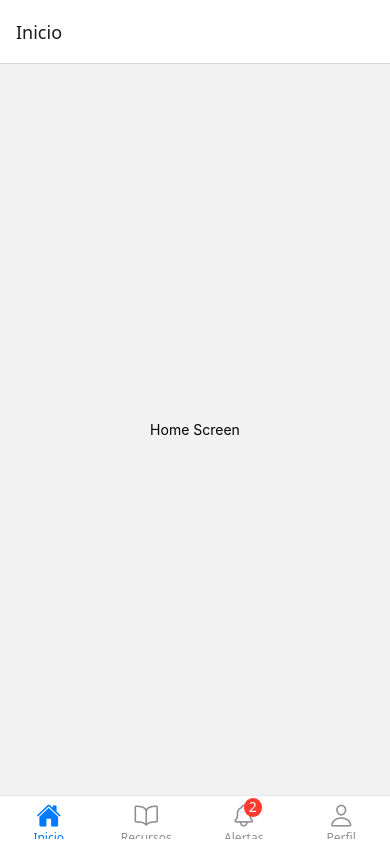
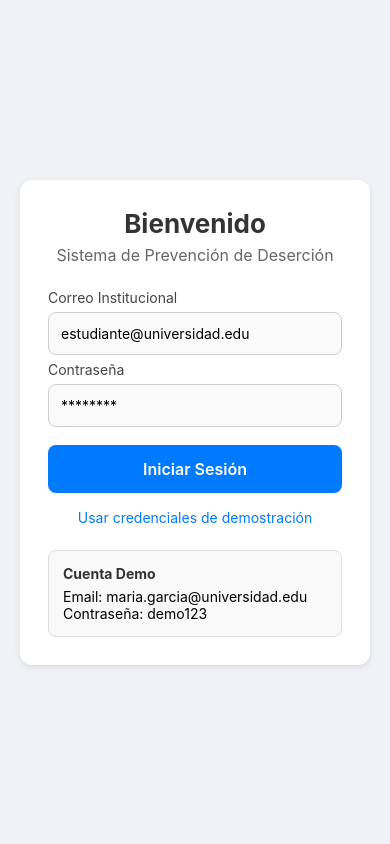
Before and after one commit to Re-L77/ModeloPrevenci-nDeserci-nUniversitaria, a React Native app in the folder ProyectoIntegrador/: screen /Login in a window 390 px wide. Built offline with nearby package versions, Linux system fonts and the light colour scheme.

Commit message:
Primera pantalla funcional

```diff
--- a/ProyectoIntegrador/src/controllers/UserController.js
+++ b/ProyectoIntegrador/src/controllers/UserController.js
@@ -1,5 +1,6 @@
 // Controlador de Usuario
 // Maneja la lógica de negocio relacionada con usuarios
+import { API_BASE_URL } from '../utils/constants';
 
 class UserController {
     constructor() {
@@ -13,4 +14,40 @@ class UserController {
     // etc.
 }
 
+export async function loginUser(email, password) {
+  if (!email || !password) return false;
+
+  // Credenciales demo locales
+  if (email.toLowerCase() === 'maria.garcia@universidad.edu' && password === 'demo123') {
+    return {
+      success: true,
+      token: 'demo-token-123',
+      user: { name: 'Maria Garcia', email },
+    };
+  }
+
+  // Si tienes un backend configurado en API_BASE_URL, intenta autenticar
+  if (API_BASE_URL) {
+    try {
+      const res = await fetch(`${API_BASE_URL}/auth/login`, {
+        method: 'POST',
+        headers: { 'Content-Type': 'application/json' },
+        body: JSON.stringify({ email, password }),
+      });
+      if (!res.ok) return false;
+      const data = await res.json();
+      // Espera { token, user } o { success: true }
+      if (data && (data.token || data.success)) {
+        return { success: true, token: data.token, user: data.user || null };
+      }
+      return false;
+    } catch (err) {
+      console.warn('loginUser error:', err);
+      return false;
+    }
+  }
+
+  return false;
+}
+
 export default UserController;
--- a/ProyectoIntegrador/src/navigation/RootNavigator.js
+++ b/ProyectoIntegrador/src/navigation/RootNavigator.js
@@ -7,7 +7,7 @@ import AppNavigator from './AppNavigator';
 // Controla la navegación entre la app autenticada y no autenticada
 
 const RootNavigator = () => {
-    const [isAuthenticated, setIsAuthenticated] = useState(true);
+    const [isAuthenticated, setIsAuthenticated] = useState(false);
     const [loading, setLoading] = useState(true);
 
     useEffect(() => {
--- a/ProyectoIntegrador/src/utils/helpers.js
+++ b/ProyectoIntegrador/src/utils/helpers.js
@@ -2,9 +2,10 @@
 
 // TODO: Agregar funciones de validación, formateo, etc.
 
-export const validateEmail = (email) => {
-    // TODO: Implementar validación de email
-    return true;
+export function validateEmail(email) {
+  if (!email) return false;
+  const re = /^[^\s@]+@[^\s@]+\.[^\s@]+$/;
+  return re.test(String(email).toLowerCase());
 };
 
 export const formatDate = (date) => {
--- a/ProyectoIntegrador/src/views/LoginScreen.js
+++ b/ProyectoIntegrador/src/views/LoginScreen.js
@@ -1,23 +1,252 @@
-import React from 'react';
-import { View, Text, StyleSheet } from 'react-native';
+import React, { useState, useRef } from 'react';
+import {
+  View,
+  Text,
+  TextInput,
+  TouchableOpacity,
+  StyleSheet,
+  Alert,
+  ActivityIndicator,
+  Keyboard,
+} from 'react-native';
+import { useNavigation } from '@react-navigation/native';
+import { validateEmail } from '../utils/helpers';
+import { loginUser } from '../controllers/UserController';
 
-// Vista de Login
-// TODO: Implementar interfaz de login
+export default function LoginScreen() {
+  const navigation = useNavigation();
+  const passwordRef = useRef(null);
 
-const LoginScreen = () => {
+  const [email, setEmail] = useState('');
+  const [password, setPassword] = useState('');
+  const [emailError, setEmailError] = useState('');
+  const [passwordError, setPasswordError] = useState('');
+  const [loading, setLoading] = useState(false);
+
+  const validateFields = () => {
+    let valid = true;
+    const trimmedEmail = (email || '').trim();
+
+    if (!trimmedEmail) {
+      setEmailError('El correo es requerido.');
+      valid = false;
+    } else if (!validateEmail(trimmedEmail)) {
+      setEmailError('Formato de correo inválido.');
+      valid = false;
+    } else if (!trimmedEmail.toLowerCase().endsWith('@universidad.edu')) {
+      setEmailError('Usa tu correo institucional (@universidad.edu).');
+      valid = false;
+    } else {
+      setEmailError('');
+    }
+
+    if (!password) {
+      setPasswordError('La contraseña es requerida.');
+      valid = false;
+    } else if (password.length < 6) {
+      setPasswordError('La contraseña debe tener al menos 6 caracteres.');
+      valid = false;
+    } else {
+      setPasswordError('');
+    }
+
+    return valid;
+  };
+
+  const handleLogin = async () => {
+    Keyboard.dismiss();
+    if (!validateFields()) return;
+
+    setLoading(true);
+    try {
+      const result = await loginUser(email.trim(), password);
+      const success =
+        result === true ||
+        (result && result.success === true) ||
+        (result && result.token);
+
+      if (success) {
+        Alert.alert('Login exitoso', 'Bienvenido al sistema.', [
+          {
+            text: 'Continuar',
+            onPress: () => {
+              navigation.reset({
+                index: 0,
+                routes: [{ name: 'Home' }],
+              });
+            },
+          },
+        ]);
+      } else {
+        Alert.alert('Error de autenticación', 'Correo o contraseña incorrectos.');
+      }
+    } catch (error) {
+      console.error('Login error:', error);
+      Alert.alert('Error', 'Ocurrió un error al intentar iniciar sesión. Intenta de nuevo.');
+    } finally {
+      setLoading(false);
+    }
+  };
+
+  const useDemoCredentials = () => {
+    setEmail('maria.garcia@universidad.edu');
+    setPassword('demo123');
+    setEmailError('');
+    setPasswordError('');
+    setTimeout(() => passwordRef.current && passwordRef.current.focus(), 100);
+  };
+
   return (
-        <View style={styles.container}>
-            <Text>Login Screen</Text>
+    <View style={styles.page}>
+      <View style={styles.card}>
+        <Text style={styles.title}>Bienvenido</Text>
+        <Text style={styles.subtitle}>Sistema de Prevención de Deserción</Text>
+
+        <Text style={styles.label}>Correo Institucional</Text>
+        <TextInput
+          style={[styles.input, emailError ? styles.inputError : null]}
+          placeholder="estudiante@universidad.edu"
+          value={email}
+          onChangeText={(t) => {
+            setEmail(t);
+            if (emailError) setEmailError('');
+          }}
+          keyboardType="email-address"
+          autoCapitalize="none"
+          returnKeyType="next"
+          onSubmitEditing={() => passwordRef.current && passwordRef.current.focus()}
+        />
+        {emailError ? <Text style={styles.errorText}>{emailError}</Text> : null}
+
+        <Text style={styles.label}>Contraseña</Text>
+        <TextInput
+          ref={passwordRef}
+          style={[styles.input, passwordError ? styles.inputError : null]}
+          placeholder="********"
+          value={password}
+          onChangeText={(t) => {
+            setPassword(t);
+            if (passwordError) setPasswordError('');
+          }}
+          secureTextEntry
+          returnKeyType="done"
+          onSubmitEditing={handleLogin}
+        />
+        {passwordError ? <Text style={styles.errorText}>{passwordError}</Text> : null}
+
+        <TouchableOpacity
+          style={[styles.button, (loading || emailError || passwordError) && styles.buttonDisabled]}
+          onPress={handleLogin}
+          disabled={loading}
+        >
+          {loading ? (
+            <ActivityIndicator color="#FFF" />
+          ) : (
+            <Text style={styles.buttonText}>Iniciar Sesión</Text>
+          )}
+        </TouchableOpacity>
+
+        <TouchableOpacity onPress={useDemoCredentials}>
+          <Text style={styles.demoLink}>Usar credenciales de demostración</Text>
+        </TouchableOpacity>
+
+        <View style={styles.demoBox}>
+          <Text style={styles.demoTitle}>Cuenta Demo</Text>
+          <Text>Email: maria.garcia@universidad.edu</Text>
+          <Text>Contraseña: demo123</Text>
+        </View>
+      </View>
     </View>
   );
-};
+}
 
 const styles = StyleSheet.create({
-    container: {
+  page: {
     flex: 1,
+    backgroundColor: '#F0F2F5',
     justifyContent: 'center',
     alignItems: 'center',
+    padding: 20,
+  },
+  card: {
+    backgroundColor: '#FFFFFF',
+    padding: 28,
+    borderRadius: 12,
+    width: '100%',
+    maxWidth: 400,
+    elevation: 4,
+    shadowColor: '#000',
+    shadowOpacity: 0.1,
+    shadowRadius: 6,
+    shadowOffset: { width: 0, height: 2 },
+  },
+  title: {
+    fontSize: 26,
+    fontWeight: 'bold',
+    textAlign: 'center',
+    marginBottom: 6,
+    color: '#333',
+  },
+  subtitle: {
+    fontSize: 16,
+    textAlign: 'center',
+    marginBottom: 24,
+    color: '#666',
+  },
+  label: {
+    fontSize: 14,
+    marginBottom: 6,
+    color: '#444',
+  },
+  input: {
+    borderWidth: 1,
+    borderColor: '#CCC',
+    borderRadius: 8,
+    padding: 12,
+    marginBottom: 6,
+    backgroundColor: '#FAFAFA',
+  },
+  inputError: {
+    borderColor: '#E33',
+  },
+  errorText: {
+    color: '#E33',
+    marginBottom: 8,
+    fontSize: 13,
+  },
+  button: {
+    backgroundColor: '#007AFF',
+    paddingVertical: 14,
+    borderRadius: 8,
+    marginTop: 12,
+  },
+  buttonDisabled: {
+    opacity: 0.7,
+  },
+  buttonText: {
+    color: '#FFFFFF',
+    textAlign: 'center',
+    fontWeight: '600',
+    fontSize: 16,
+  },
+  demoLink: {
+    color: '#007AFF',
+    textAlign: 'center',
+    marginTop: 16,
+    fontSize: 14,
+  },
+  demoBox: {
+    marginTop: 24,
+    padding: 14,
+    backgroundColor: '#F9F9F9',
+    borderRadius: 8,
+    borderWidth: 1,
+    borderColor: '#DDD',
+  },
+  demoTitle: {
+    fontWeight: 'bold',
+    marginBottom: 6,
+    fontSize: 14,
+    color: '#333',
   },
 });
-
-export default LoginScreen;
```
Lines whose indentation alone changed are shown as unchanged.
